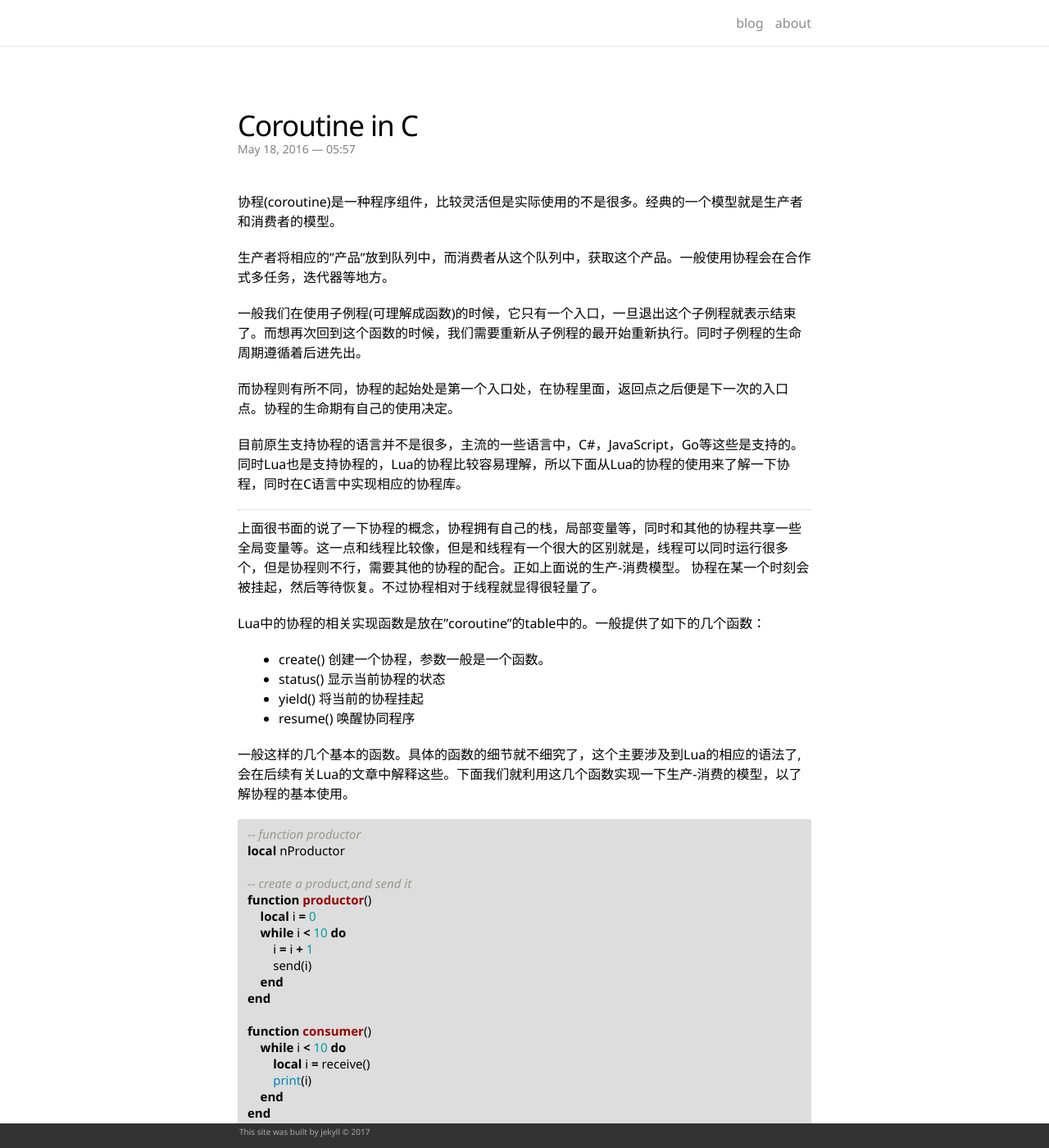
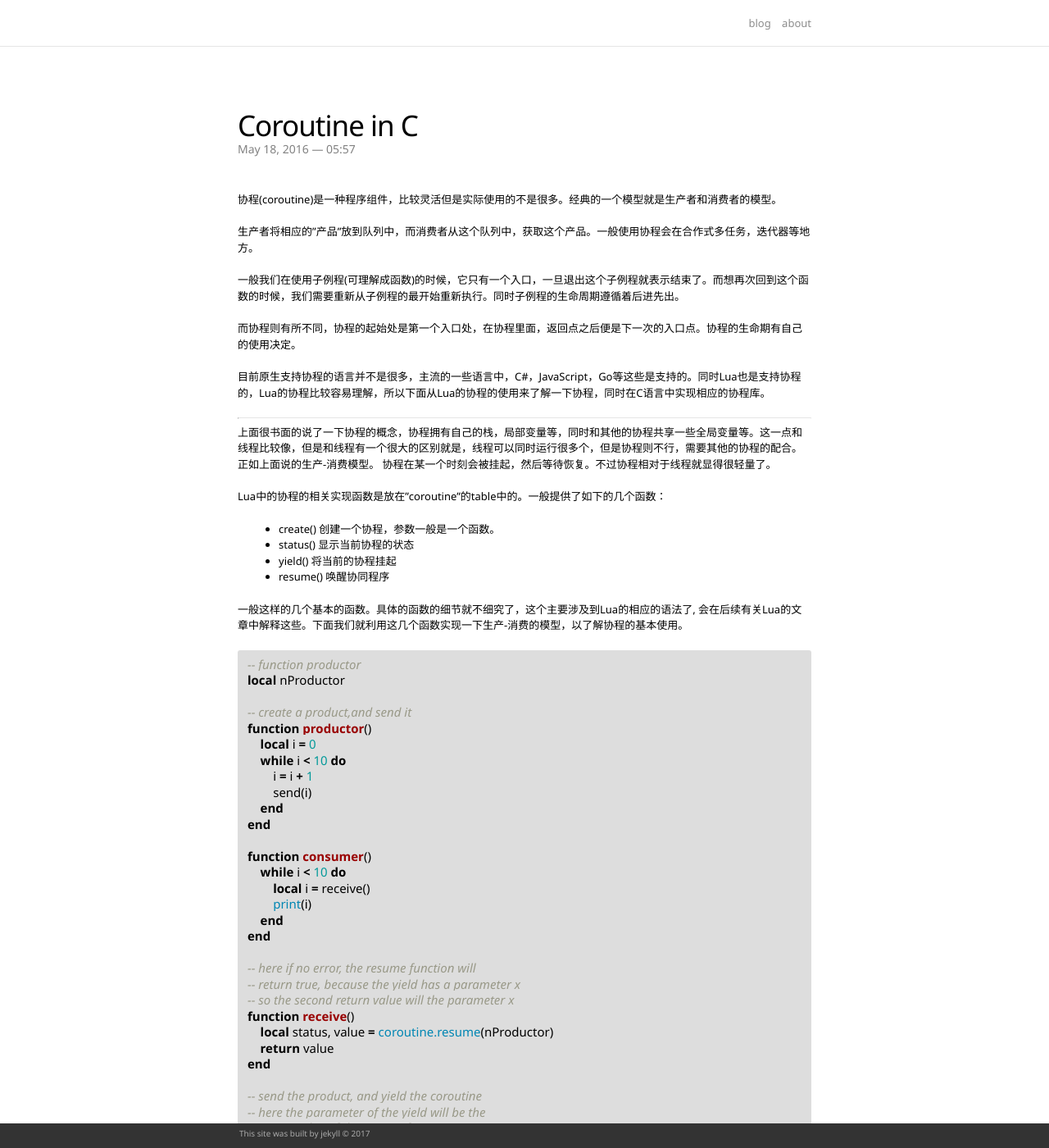
Before and after one commit to JesseEisen/JesseEisen.github.io, a Jekyll site: the page built from _posts/2016-05-18-coroutine.md, in a window 1280 px wide and 1400 px high. Shown: the whole window at 82% size. Built offline with Jekyll 4.4.1, drawn with Linux system fonts in a browser that asks for light colours; nearby versions of some CDN libraries.

Commit message:
change body font size

```diff
--- a/_sass/_base.scss
+++ b/_sass/_base.scss
@@ -57,9 +57,11 @@ body {
 */
 
 body {
-    font-family:"Segoe UI",Arial,"Microsoft YaHei", "微软雅黑", SimSun, "宋体", Heiti, "黑体", sans-serif, Helvetica;
+    font-family:"Segoe UI",Arial,"Microsoft YaHei", sans-serif, Helvetica;
     padding: 20px;
     margin: 0;
+    line-height: $base-line-height;
+    font-size: 13px;
     -webkit-font-smoothing: antialiased;
     -webkit-text-size-adjust: 100%;
     @media (min-width: 992px) {
@@ -192,7 +194,7 @@ blockquote {
  */
 pre,
 code {
-    font-family:"Segoe UI", Arial, "Microsoft YaHei", "微软雅黑", SimSun, "宋体", Heiti, "黑体", sans-serif, Helvetica;
+    font-family:"Segoe UI", Arial, "Microsoft YaHei", "微软雅黑", sans-serif, Helvetica;
     font-size: 15px;
     border-radius: 3px;
     background-color: #DDD;
```
